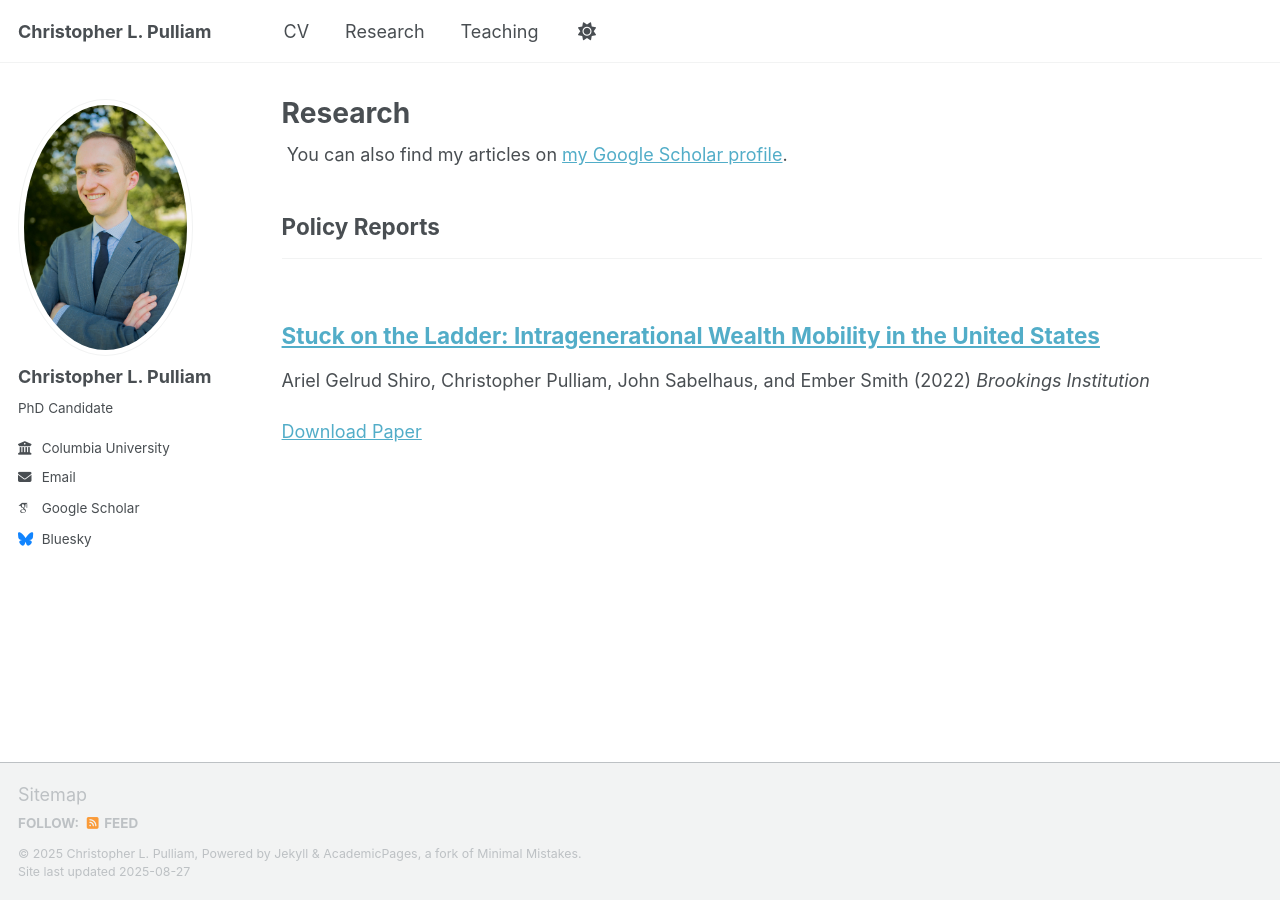
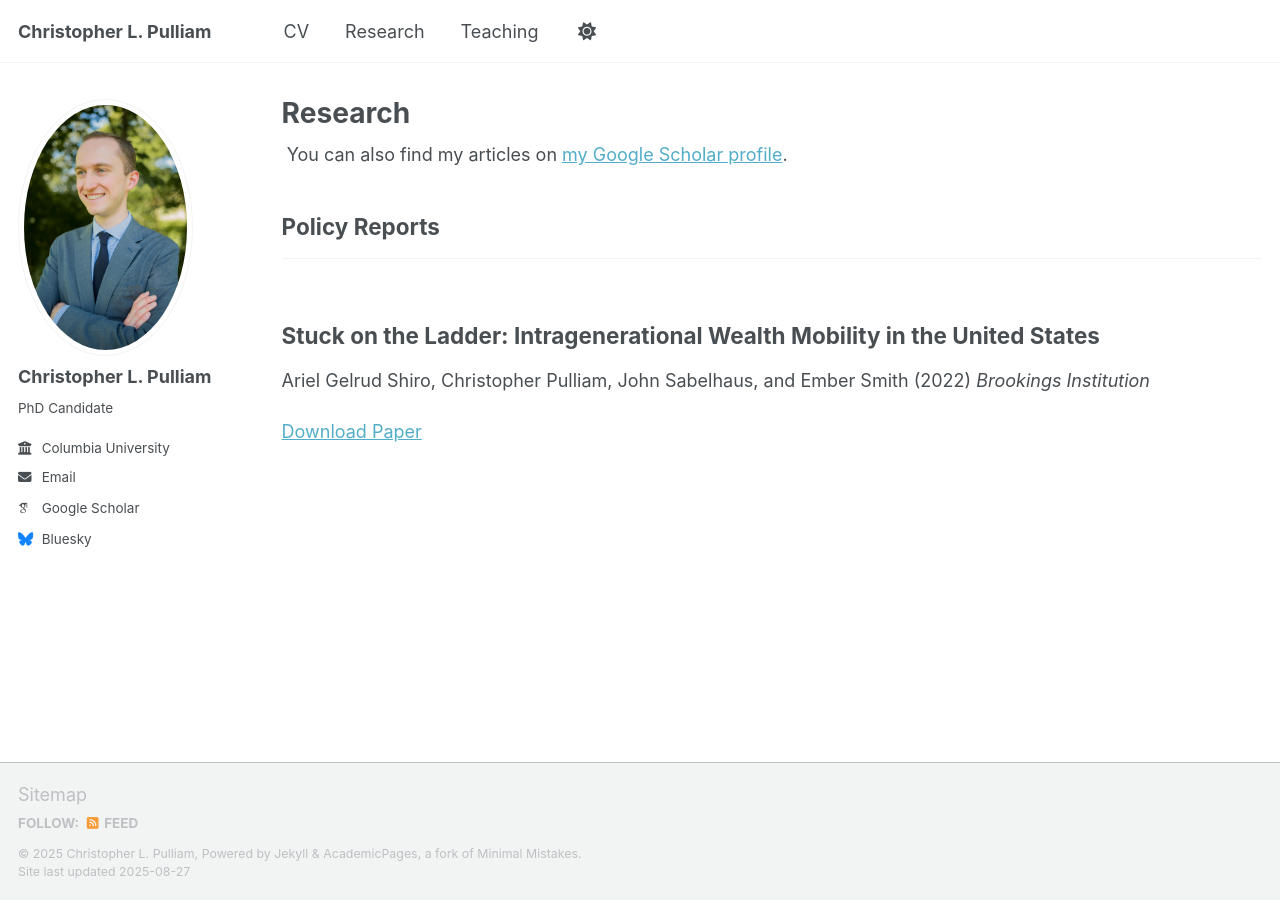
Before and after one commit to christopher-pulliam/christopher-pulliam.github.io, a Jekyll site: the page built from _pages/publications.html, in a window 1280 px wide. Built offline with Jekyll 4.4.1, drawn with Linux system fonts in a browser that asks for light colours; some web fonts are replaced; a script that is not in the unit is left out.

Commit message:
Update archive-single.html

```diff
--- a/_includes/archive-single.html
+++ b/_includes/archive-single.html
@@ -28,11 +28,7 @@
     {% endif %}
 
     <h2 class="archive__item-title" itemprop="headline">
-      {% if post.link %}
-        <a href="{{ post.link }}">{{ title }}</a> <a href="{{ base_path }}{{ post.url }}" rel="permalink"><i class="fa fa-link" aria-hidden="true" title="permalink"></i><span class="sr-only">Permalink</span></a>
-      {% else %}
-        <a href="{{ base_path }}{{ post.url }}" rel="permalink">{{ title }}</a>
-      {% endif %}
+      {{ title }}
     </h2>
 
     {% if post.read_time %}
@@ -47,10 +43,10 @@
       <p class="page__date"><strong><i class="fa fa-fw fa-calendar" aria-hidden="true"></i> {{ site.data.ui-text[site.locale].date_label | default: "Published:" }}</strong> <time datetime="{{ post.date | default: "1900-01-01" | date_to_xmlschema }}">{{ post.date | default: "1900-01-01" | date: "%B %d, %Y" }}</time></p>
     {% endif %}
 
-    {% if post.excerpt and site.read_more != 'enabled' %}
-      <p class="archive__item-excerpt" itemprop="description">{{ post.excerpt | markdownify }}</p>
-    {% elsif post.excerpt and site.read_more == 'enabled' %}
-      <p class="archive__item-excerpt" itemprop="description"><p>{{ post.excerpt | markdownify | remove: '<p>' | remove: '</p>' }}<strong><a href="{{ base_path }}{{ post.url }}" rel="permalink"> Read more</a></strong></p></p>
+    {% if post.excerpt %}
+      <p class="archive__item-excerpt" itemprop="description">
+        {{ post.excerpt | markdownify | remove: '<p>' | remove: '</p>' }}
+      </p>
     {% endif %}
 
     {% if post.citation and post.paperurl and post.slidesurl and post.bibtexurl %}
```
